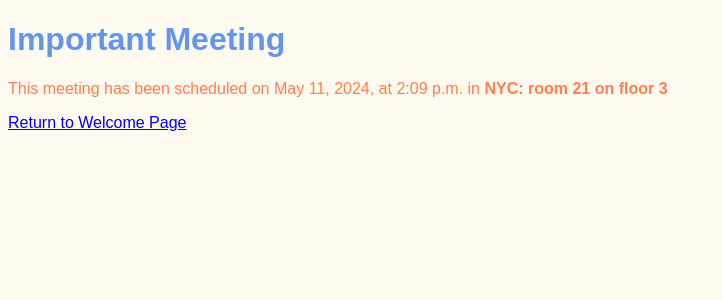
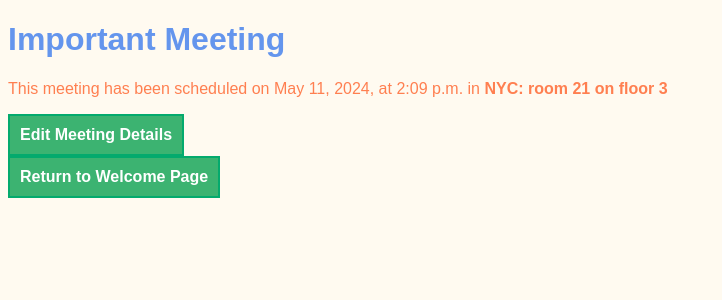
Before and after one commit to VMGranite/djangoProject, a Django app: page /meetings/1 in a window 1280 px wide. Shown: the top 300 px of the page, without its empty margins (0-722 px from the left). Run offline with Django 5.2, Linux system fonts and the light colour scheme; data comes from the database, SQL or seed files in the repository; both versions use the stored data as it was after the commit.

Commit message:
Create edit meetings page

```diff
--- a/meeting_planner/meetings/templates/meetings/detail.html
+++ b/meeting_planner/meetings/templates/meetings/detail.html
@@ -9,10 +9,10 @@
         {{ meeting.start_time }} in <strong>{{ meeting.room }}</strong>
     </p>
 
-    <p>
-        <a href="{% url 'welcome' %}">
-            Return to Welcome Page
-        </a>
-    </p>
+
+    <a href="{% url 'edit' meeting.id %}">Edit Meeting Details</a>
+    <br>
+    <a href="{% url 'welcome' %}">Return to Welcome Page</a>
+
 
 {% endblock %}
--- a/meeting_planner/meetings/urls.py
+++ b/meeting_planner/meetings/urls.py
@@ -6,5 +6,6 @@ from meetings import views
 urlpatterns = [
     path('<int:id>', views.detail, name="detail"),
     path('rooms', views.rooms_list, name="rooms"),
-    path('new', views.new, name="new")
+    path('new', views.new, name="new"),
+    path('edit/<int:id>', views.edit, name="edit")
 ]
--- a/meeting_planner/meetings/views.py
+++ b/meeting_planner/meetings/views.py
@@ -10,8 +10,7 @@ def detail(request, id):
 
 
 def rooms_list(request):
-    return render(request, "meetings/rooms.html",
-                  {"rooms": Room.objects.all()})
+    return render(request, "meetings/rooms.html",{"rooms": Room.objects.all()})
 
 
 MeetingForm = modelform_factory(Meeting, exclude=[])
@@ -25,5 +24,16 @@ def new(request):
             return redirect("welcome")
     else:
         form = MeetingForm()
-    return render(request, "meetings/new.html",
-                      {"form": form})
+    return render(request, "meetings/new.html", {"form": form})
+
+
+def edit(request, id):
+    meeting = get_object_or_404(Meeting, pk=id)
+    if request.method == "POST":
+        form = MeetingForm(request.POST, instance=meeting)
+        if form.is_valid():
+            form.save()
+            return redirect("detail", id)
+    else:
+        form = MeetingForm(instance=meeting)
+    return render(request, "meetings/edit.html", {"form": form})
--- a/meeting_planner/website/static/website/style.css
+++ b/meeting_planner/website/static/website/style.css
@@ -8,7 +8,14 @@ p {
     color: coral;
 }
 
-ul {
-    font-family: cursive;
-    color: darkmagenta;
+a {
+      background-color: mediumseagreen;
+      border: 2px solid #04AA6D;
+      font-weight: bold;
+      color: white;
+      padding: 10px 10px 10px 10px;
+      text-align: center;
+      text-decoration: none;
+      display: inline-block;
+      font-size: 16px;
 }
```
Also changed, not shown: meeting_planner/meetings/templates/meetings/edit.html (added, +16 -0 lines), meeting_planner/db.sqlite3.
